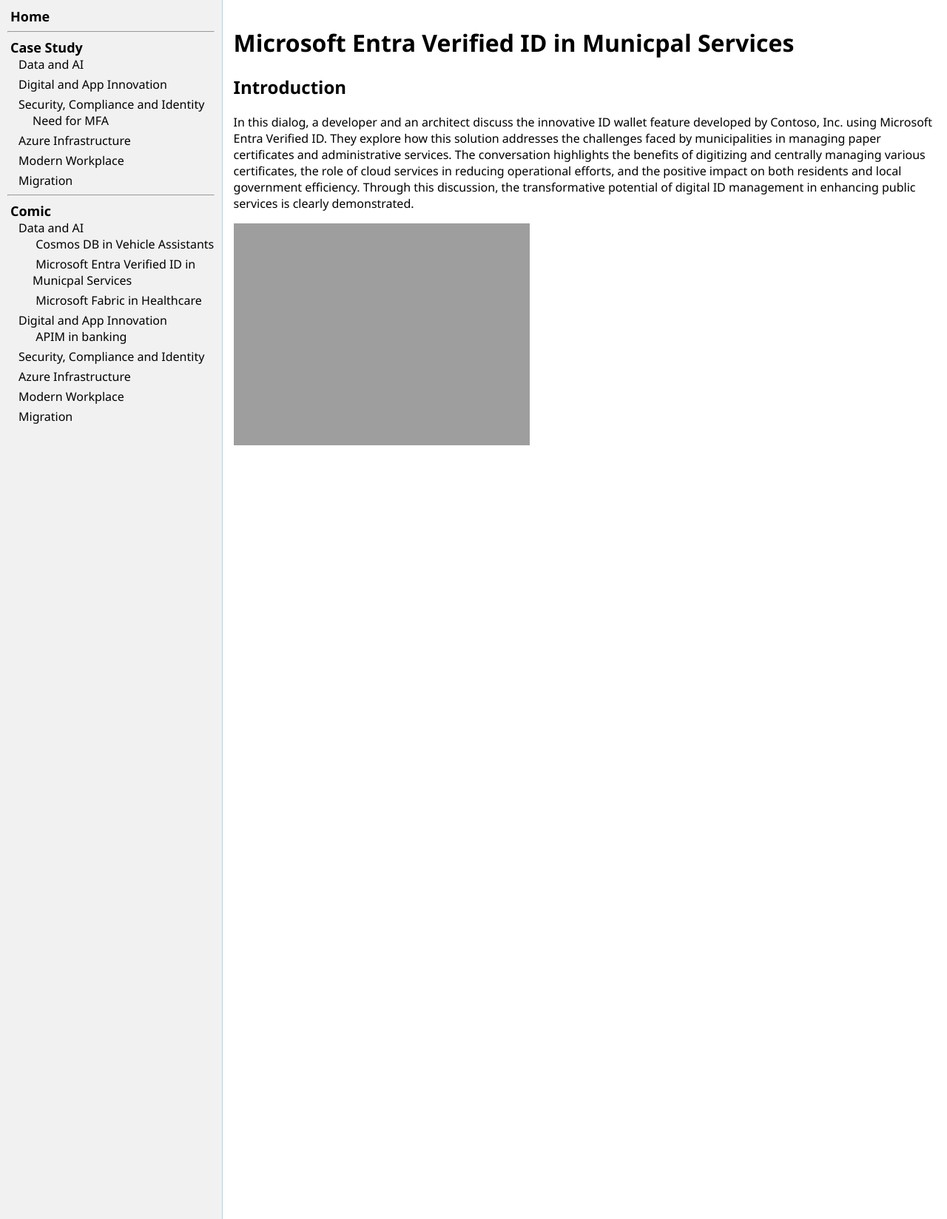
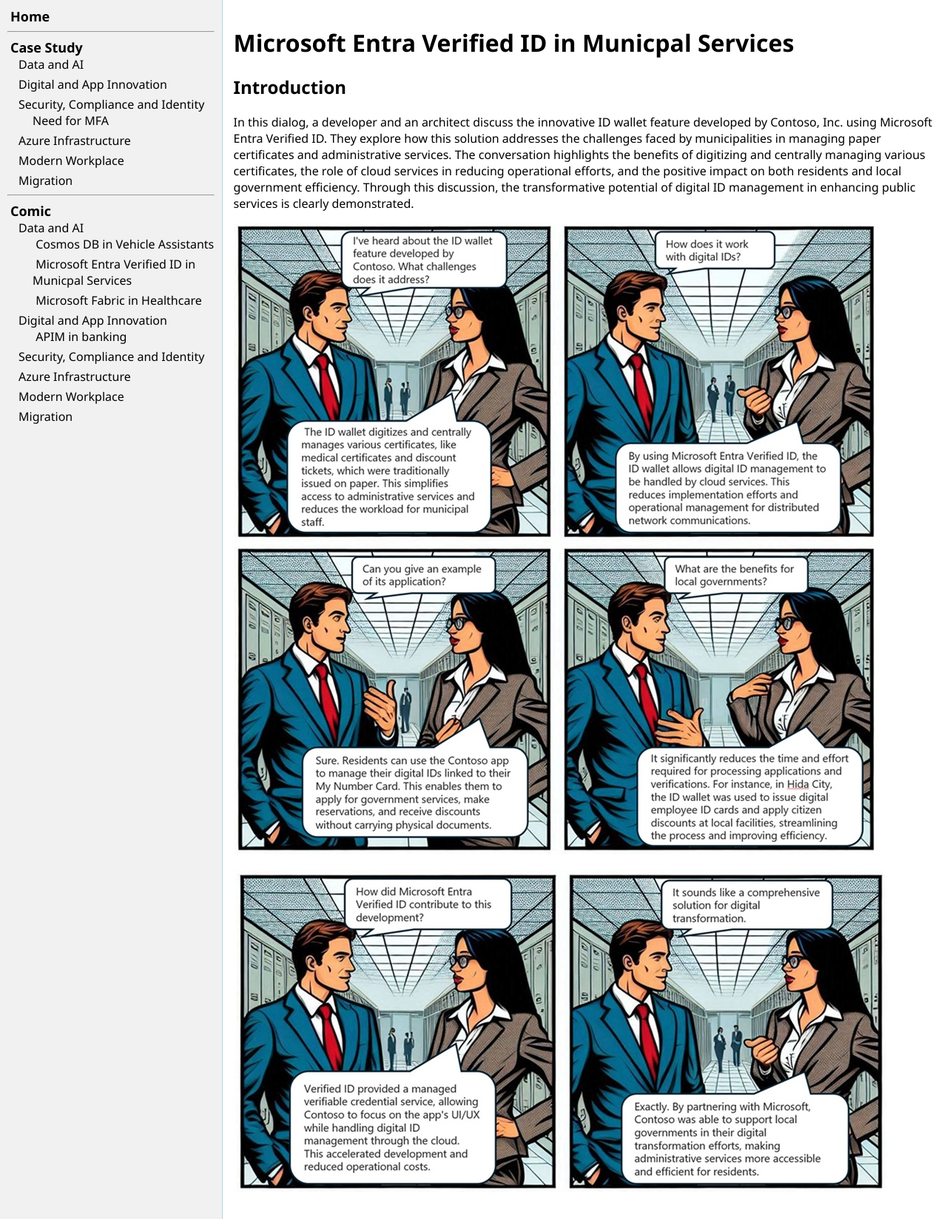
Before and after one commit to ningweinw/iengage, a Jekyll site: the page built from project-files/comic/Security, Compliance and Identity/Microsoft Entra Verified ID in municipal service.md, in a window 1280 px wide. Shown: the whole page at 74% size. Built offline with Jekyll 4.4.1, drawn with Linux system fonts in a browser that asks for light colours.

Commit message:
Update Microsoft Entra Verified ID in municipal service.md

```diff
--- a/project-files/comic/Security, Compliance and Identity/Microsoft Entra Verified ID in municipal service.md
+++ b/project-files/comic/Security, Compliance and Identity/Microsoft Entra Verified ID in municipal service.md
@@ -11,4 +11,6 @@
 ## Introduction
 In this dialog, a developer and an architect discuss the innovative ID wallet feature developed by Contoso, Inc. using Microsoft Entra Verified ID. They explore how this solution addresses the challenges faced by municipalities in managing paper certificates and administrative services. The conversation highlights the benefits of digitizing and centrally managing various certificates, the role of cloud services in reducing operational efforts, and the positive impact on both residents and local government efficiency. Through this discussion, the transformative potential of digital ID management in enhancing public services is clearly demonstrated.
 
-![img](./images/cosmos1.jpg)
+![img](./images/vid1.jpg)
+
+![img](./images/vid2.jpg)
```
